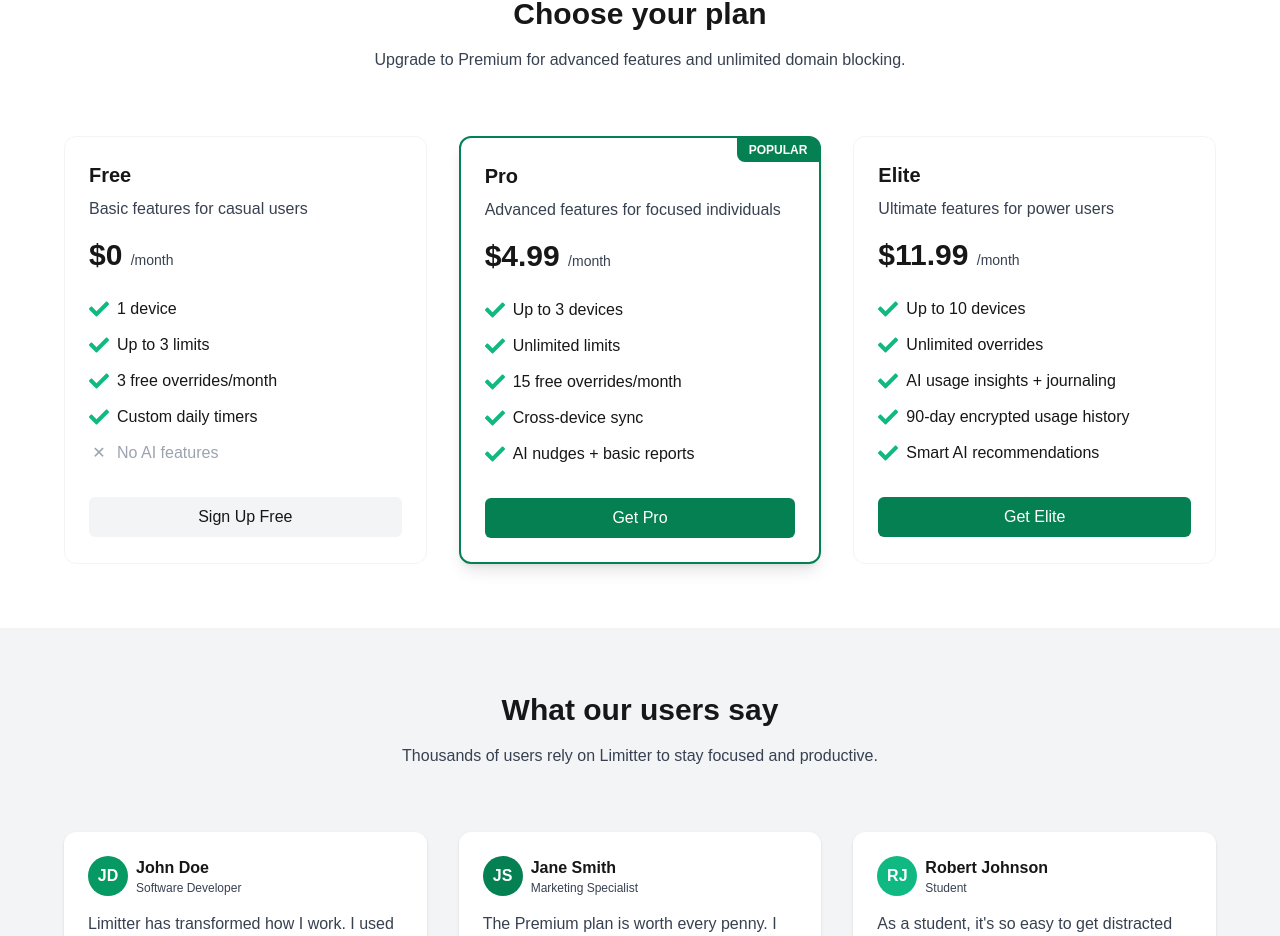
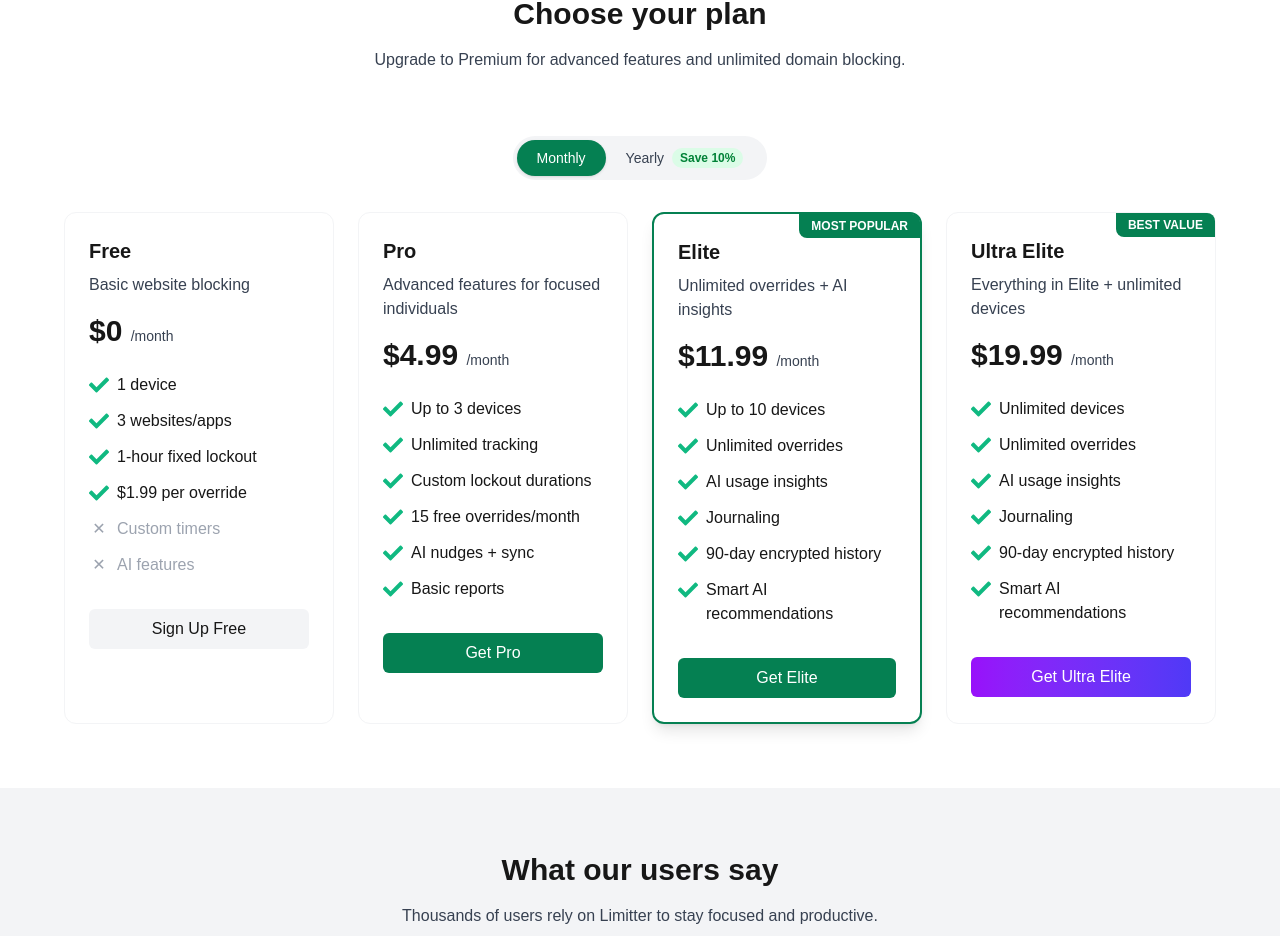
Before and after one commit to umariscoding/limitter-site, a Next.js app: page / in a window 1280 px wide. Shown: the part 1192-2128 px from the top of the page. Built offline with nearby package versions, Linux system fonts and the light colour scheme; no server answers.

Commit message:
Enhance subscription plans and billing cycle options; introduce new Ultra Elite plan, update plan features, and improve dashboard override statistics display.

```diff
--- a/src/app/dashboard/components/OverridesCard.jsx
+++ b/src/app/dashboard/components/OverridesCard.jsx
@@ -7,6 +7,8 @@ import OverrideInfo from "./OverrideInfo";
 
 export default function OverridesCard({ overrideStats, subscription }) {
   if (!overrideStats) return null;
+
+  const isUnlimited = overrideStats.unlimited === true || overrideStats.monthly_limit === -1;
 
   return (
     <SectionCard
@@ -23,13 +25,13 @@ export default function OverridesCard({ overrideStats, subscription }) {
       <div className="grid grid-cols-1 md:grid-cols-3 gap-4">
         <OverrideMetric
           label="Available Now"
-          value={overrideStats.overrides_left || 0}
+          value={isUnlimited ? "\u221E" : (overrideStats.overrides_left || 0)}
           cardClass="bg-blue-50 dark:bg-blue-900/20 text-blue-700 dark:text-blue-300"
           valueClass="text-blue-900 dark:text-blue-100"
         />
         <OverrideMetric
           label="Monthly Allowance"
-          value={overrideStats.monthly_limit || 0}
+          value={isUnlimited ? "\u221E" : (overrideStats.monthly_limit || 0)}
           cardClass="bg-purple-50 dark:bg-purple-900/20 text-purple-700 dark:text-purple-300"
           valueClass="text-purple-900 dark:text-purple-100"
           subtext="Free per month"
--- a/src/app/dashboard/components/QuickActionsCard.jsx
+++ b/src/app/dashboard/components/QuickActionsCard.jsx
@@ -49,9 +49,11 @@ export default function QuickActionsCard({
           icon={FaDollarSign}
           title="Buy Overrides"
           description={
-            plan === "elite"
-              ? "100 free overrides included"
-              : "Purchase overrides at $1.99 each"
+            plan === "ultra_elite" || plan === "elite"
+              ? "Unlimited overrides included"
+              : plan === "pro"
+                ? "15 free/month, then $1.99 each"
+                : "$1.99 per override"
           }
           href="/checkout?overrides=1"
         />
--- a/src/app/dashboard/utils.js
+++ b/src/app/dashboard/utils.js
@@ -86,19 +86,24 @@ export function getPolicyTypeLabel(type) {
 
 export function getSubscriptionFeatures(plan) {
   const currentPlan = plan || "free";
+  const deviceLabel = {
+    free: "1 device, up to 3 limits",
+    pro: "Up to 3 devices, unlimited limits",
+    elite: "Up to 10 devices, unlimited limits",
+    ultra_elite: "Unlimited devices, unlimited limits",
+  };
+  const overrideLabel = {
+    free: "$1.99 per override",
+    pro: "15 free overrides/month",
+    elite: "Unlimited overrides",
+    ultra_elite: "Unlimited overrides",
+  };
+
   const features = [
     "Smart website & app blocking",
-    currentPlan === "free"
-      ? "1 device, up to 3 limits"
-      : currentPlan === "pro"
-        ? "Up to 3 devices, unlimited limits"
-        : "Up to 10 devices, unlimited limits",
+    deviceLabel[currentPlan] || deviceLabel.free,
     "Custom daily timers",
-    currentPlan === "free"
-      ? "3 free overrides/month"
-      : currentPlan === "pro"
-        ? "15 free overrides/month"
-        : "Unlimited overrides",
+    overrideLabel[currentPlan] || overrideLabel.free,
   ];
 
   if (currentPlan === "pro" || currentPlan === "elite" || currentPlan === "ultra_elite") {
--- a/src/app/page.js
+++ b/src/app/page.js
@@ -1,5 +1,6 @@
 "use client";
 
+import { useState } from "react";
 import { useRouter } from "next/navigation";
 import Image from "next/image";
 import Link from "next/link";
@@ -37,54 +38,84 @@ const featureCards = [
 const plans = [
   {
     name: "Free",
-    price: "$0",
-    description: "Basic features for casual users",
+    monthlyPrice: "$0",
+    yearlyPrice: "$0",
+    description: "Basic website blocking",
     action: "free",
     buttonClass:
       "bg-gray-light dark:bg-gray-dark/30 text-foreground hover:bg-gray",
     buttonLabelLoggedOut: "Sign Up Free",
     buttonLabelLoggedIn: "Go to Dashboard",
     featured: false,
+    supportsCycle: false,
     features: [
       { text: "1 device", included: true },
-      { text: "Up to 3 limits", included: true },
-      { text: "3 free overrides/month", included: true },
-      { text: "Custom daily timers", included: true },
-      { text: "No AI features", included: false },
+      { text: "3 websites/apps", included: true },
+      { text: "1-hour fixed lockout", included: true },
+      { text: "$1.99 per override", included: true },
+      { text: "Custom timers", included: false },
+      { text: "AI features", included: false },
     ],
   },
   {
     name: "Pro",
-    price: "$4.99",
+    monthlyPrice: "$4.99",
+    yearlyPrice: "$53.89",
     description: "Advanced features for focused individuals",
     action: "pro",
     buttonClass: "bg-primary text-white hover:bg-primary-light",
     buttonLabelLoggedOut: "Get Pro",
     buttonLabelLoggedIn: "Upgrade to Pro",
-    featured: true,
-    badge: "POPULAR",
+    featured: false,
+    supportsCycle: true,
     features: [
       { text: "Up to 3 devices", included: true },
-      { text: "Unlimited limits", included: true },
+      { text: "Unlimited tracking", included: true },
+      { text: "Custom lockout durations", included: true },
       { text: "15 free overrides/month", included: true },
-      { text: "Cross-device sync", included: true },
-      { text: "AI nudges + basic reports", included: true },
+      { text: "AI nudges + sync", included: true },
+      { text: "Basic reports", included: true },
     ],
   },
   {
     name: "Elite",
-    price: "$11.99",
-    description: "Ultimate features for power users",
+    monthlyPrice: "$11.99",
+    yearlyPrice: "$129.49",
+    description: "Unlimited overrides + AI insights",
     action: "elite",
     buttonClass: "bg-accent text-white hover:bg-accent/90",
     buttonLabelLoggedOut: "Get Elite",
     buttonLabelLoggedIn: "Upgrade to Elite",
-    featured: false,
+    featured: true,
+    badge: "MOST POPULAR",
+    supportsCycle: true,
     features: [
       { text: "Up to 10 devices", included: true },
       { text: "Unlimited overrides", included: true },
-      { text: "AI usage insights + journaling", included: true },
-      { text: "90-day encrypted usage history", included: true },
+      { text: "AI usage insights", included: true },
+      { text: "Journaling", included: true },
+      { text: "90-day encrypted history", included: true },
+      { text: "Smart AI recommendations", included: true },
+    ],
+  },
+  {
+    name: "Ultra Elite",
+    monthlyPrice: "$19.99",
+    yearlyPrice: "$215.89",
+    description: "Everything in Elite + unlimited devices",
+    action: "ultra_elite",
+    buttonClass: "bg-gradient-to-r from-purple-600 to-indigo-600 text-white hover:from-purple-700 hover:to-indigo-700",
+    buttonLabelLoggedOut: "Get Ultra Elite",
+    buttonLabelLoggedIn: "Upgrade to Ultra Elite",
+    featured: false,
+    badge: "BEST VALUE",
+    supportsCycle: true,
+    features: [
+      { text: "Unlimited devices", included: true },
+      { text: "Unlimited overrides", included: true },
+      { text: "AI usage insights", included: true },
+      { text: "Journaling", included: true },
+      { text: "90-day encrypted history", included: true },
       { text: "Smart AI recommendations", included: true },
     ],
   },
@@ -168,7 +199,12 @@ function PlanFeature({ text, included }) {
   );
 }
 
-function PlanCard({ plan, user, onSelect }) {
+function PlanCard({ plan, user, billingCycle, onSelect }) {
+  const price = billingCycle === "yearly" && plan.supportsCycle
+    ? plan.yearlyPrice
+    : plan.monthlyPrice;
+  const period = billingCycle === "yearly" && plan.supportsCycle ? "/year" : "/month";
+
   return (
     <div
       className={`rounded-xl p-6 relative ${
@@ -187,9 +223,9 @@ function PlanCard({ plan, user, onSelect }) {
       <p className="text-gray-dark dark:text-gray mb-4">{plan.description}</p>
 
       <div className="text-3xl font-bold mb-6">
-        {plan.price}{" "}
+        {price}{" "}
         <span className="text-sm font-normal text-gray-dark dark:text-gray">
-          /month
+          {period}
         </span>
       </div>
 
@@ -252,6 +288,7 @@ function TestimonialCard({ name, role, initials, avatarClass, rating, text }) {
 export default function Home() {
   const { user } = useAuth();
   const router = useRouter();
+  const [billingCycle, setBillingCycle] = useState("monthly");
 
   const handlePlanSelection = (plan) => {
     if (user) {
@@ -260,11 +297,13 @@ export default function Home() {
         return;
       }
 
-      router.push(`/checkout?plan=${plan}`);
+      const cycleParam = billingCycle === "yearly" ? "&cycle=yearly" : "";
+      router.push(`/checkout?plan=${plan}${cycleParam}`);
       return;
     }
 
-    router.push(`/signup?plan=${plan}`);
+    const cycleParam = billingCycle === "yearly" ? "&cycle=yearly" : "";
+    router.push(`/signup?plan=${plan}${cycleParam}`);
   };
 
   return (
@@ -344,12 +383,45 @@ export default function Home() {
             description="Upgrade to Premium for advanced features and unlimited domain blocking."
           />
 
-          <div className="grid grid-cols-1 md:grid-cols-3 gap-8">
+          <div className="flex justify-center mb-8">
+            <div className="inline-flex items-center bg-gray-light dark:bg-gray-dark/30 rounded-full p-1">
+              <button
+                onClick={() => setBillingCycle("monthly")}
+                className={`px-5 py-2 rounded-full text-sm font-medium transition-colors ${
+                  billingCycle === "monthly"
+                    ? "bg-primary text-white shadow-sm"
+                    : "text-gray-dark dark:text-gray hover:text-foreground"
+                }`}
+              >
+                Monthly
+              </button>
+              <button
+                onClick={() => setBillingCycle("yearly")}
+                className={`px-5 py-2 rounded-full text-sm font-medium transition-colors flex items-center gap-2 ${
+                  billingCycle === "yearly"
+                    ? "bg-primary text-white shadow-sm"
+                    : "text-gray-dark dark:text-gray hover:text-foreground"
+                }`}
+              >
+                Yearly
+                <span className={`text-xs font-bold px-2 py-0.5 rounded-full ${
+                  billingCycle === "yearly"
+                    ? "bg-white/20 text-white"
+                    : "bg-green-100 text-green-700 dark:bg-green-900 dark:text-green-300"
+                }`}>
+                  Save 10%
+                </span>
+              </button>
+            </div>
+          </div>
+
+          <div className="grid grid-cols-1 md:grid-cols-2 lg:grid-cols-4 gap-6">
             {plans.map((plan) => (
               <PlanCard
                 key={plan.name}
                 plan={plan}
                 user={user}
+                billingCycle={billingCycle}
                 onSelect={handlePlanSelection}
               />
             ))}
```
Also changed, not shown: src/app/dashboard/components/OverrideInfo.jsx (+6 -6 lines), src/app/dashboard/page.js (+18 -5 lines), src/lib/firebase.js, src/lib/plans.js.
